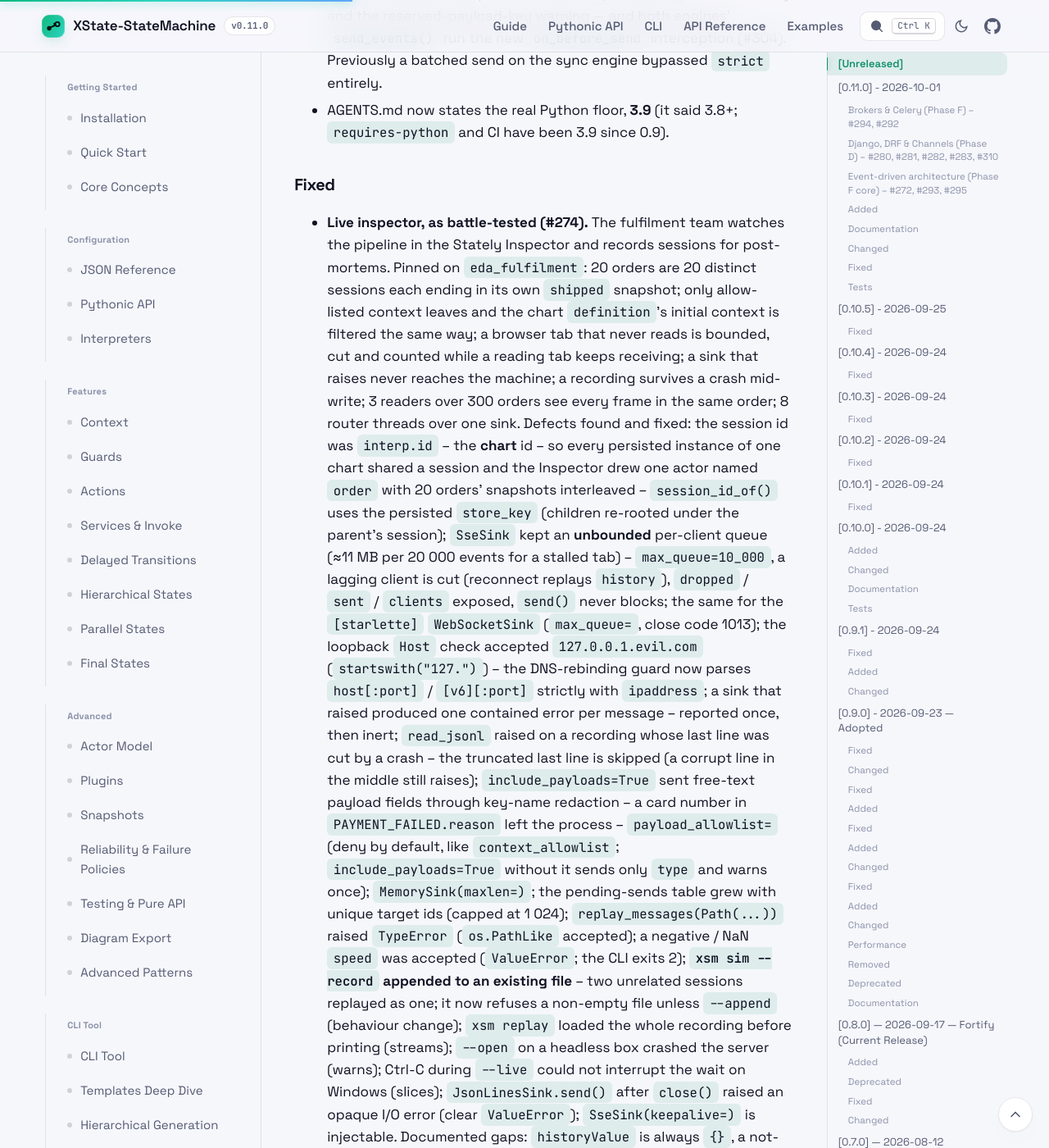
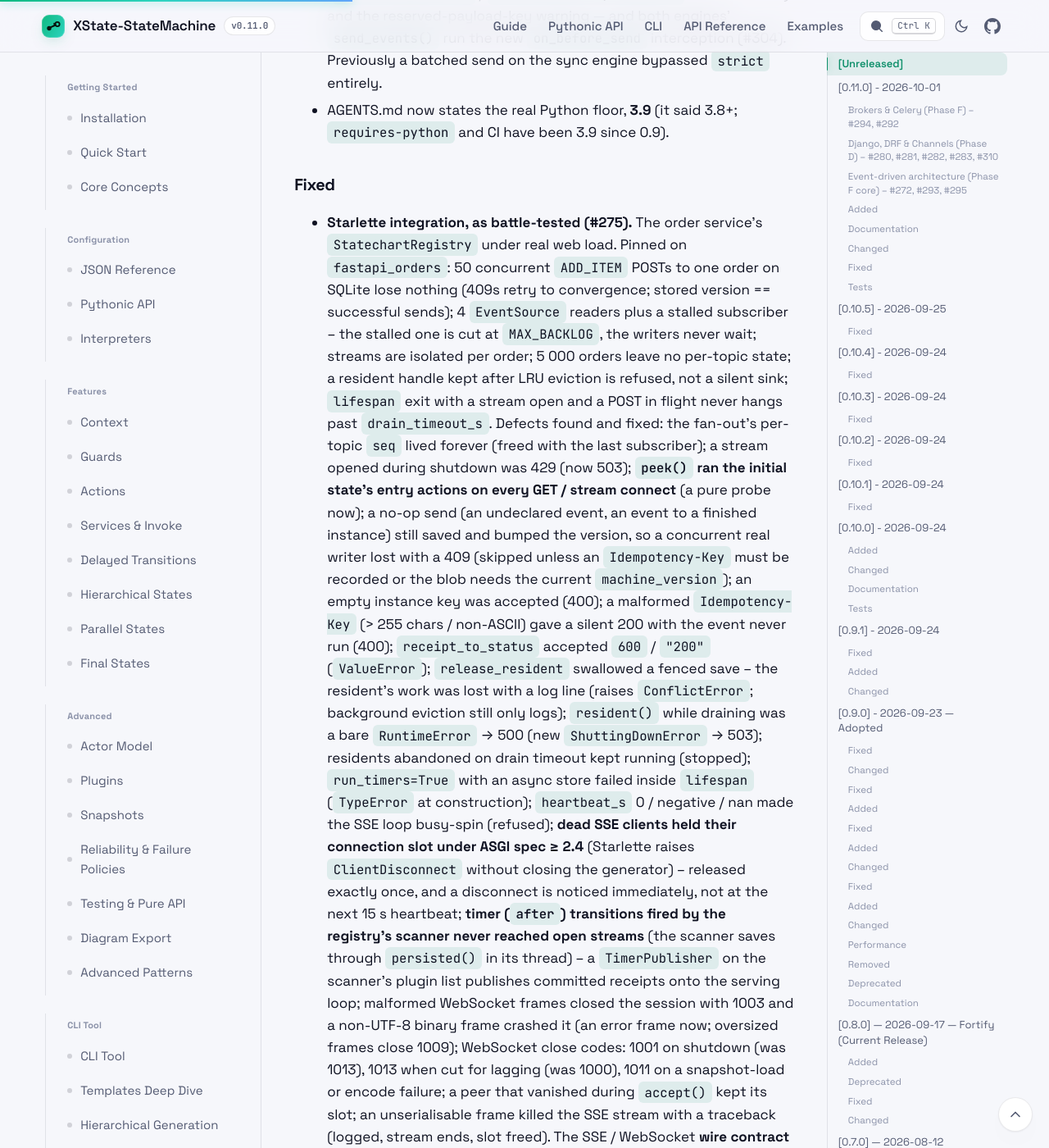
Before and after one commit to basiltt/xstate-statemachine, a Jekyll site: the page built from docs/_guide/changelog.md, in a window 1280 px wide and 1400 px high, scrolled down 43898 px. Shown: the whole window at 82% size. Built offline with Jekyll 4.4.1, drawn with Linux system fonts in a browser that asks for light colours; some of the changed text lies outside the part shown.

Commit message:
docs(275): changelog bullet (both copies), ShuttingDownError exported, API row
Co-Authored-By: Claude Fable 5 <noreply@anthropic.com>

```diff
--- a/docs/_guide/changelog.md
+++ b/docs/_guide/changelog.md
@@ -1456,6 +1456,51 @@ _No unreleased changes yet._
 
 ### Fixed
 
+- **Starlette integration, as battle-tested (#275).** The order service's
+  `StatechartRegistry` under real web load. Pinned on `fastapi_orders`:
+  50 concurrent `ADD_ITEM` POSTs to one order on SQLite lose nothing
+  (409s retry to convergence; stored version == successful sends); 4
+  `EventSource` readers plus a stalled subscriber -- the stalled one is
+  cut at `MAX_BACKLOG`, the writers never wait; streams are isolated per
+  order; 5 000 orders leave no per-topic state; a resident handle kept
+  after LRU eviction is refused, not a silent sink; `lifespan` exit with
+  a stream open and a POST in flight never hangs past `drain_timeout_s`.
+  Defects found and fixed: the fan-out's per-topic `seq` lived forever
+  (freed with the last subscriber); a stream opened during shutdown was
+  429 (now 503); **`peek()` ran the initial state's entry actions on
+  every GET / stream connect** (a pure probe now); a no-op send (an
+  undeclared event, an event to a finished instance) still saved and
+  bumped the version, so a concurrent real writer lost with a 409
+  (skipped unless an `Idempotency-Key` must be recorded or the blob
+  needs the current `machine_version`); an empty instance key was
+  accepted (400); a malformed `Idempotency-Key` (> 255 chars /
+  non-ASCII) gave a silent 200 with the event never run (400);
+  `receipt_to_status` accepted `600` / `"200"` (`ValueError`);
+  `release_resident` swallowed a fenced save -- the resident's work was
+  lost with a log line (raises `ConflictError`; background eviction
+  still only logs); `resident()` while draining was a bare
+  `RuntimeError` → 500 (new `ShuttingDownError` → 503); residents
+  abandoned on drain timeout kept running (stopped); `run_timers=True`
+  with an async store failed inside `lifespan` (`TypeError` at
+  construction); `heartbeat_s` 0 / negative / nan made the SSE loop
+  busy-spin (refused); **dead SSE clients held their connection slot
+  under ASGI spec ≥ 2.4** (Starlette raises `ClientDisconnect` without
+  closing the generator) -- released exactly once, and a disconnect is
+  noticed immediately, not at the next 15 s heartbeat; **timer
+  (`after`) transitions fired by the registry's scanner never reached
+  open streams** (the scanner saves through `persisted()` in its
+  thread) -- a `TimerPublisher` on the scanner's plugin list publishes
+  committed receipts onto the serving loop; malformed WebSocket frames
+  closed the session with 1003 and a non-UTF-8 binary frame crashed it
+  (an error frame now; oversized frames close 1009); WebSocket close
+  codes: 1001 on shutdown (was 1013), 1013 when cut for lagging (was
+  1000), 1011 on a snapshot-load or encode failure; a peer that vanished
+  during `accept()` kept its slot; an unserialisable frame killed the
+  SSE stream with a traceback (logged, stream ends, slot freed). The
+  SSE / WebSocket **wire contract** (frames, reconnect = fresh snapshot
+  with no replay, close codes) and the per-process fan-out rule are
+  documented; `registry.py` split (`_act_helpers`, `_probes`,
+  `_scanner`).
 - **Live inspector, as battle-tested (#274).** The fulfilment team
   watches the pipeline in the Stately Inspector and records sessions for
   post-mortems. Pinned on `eda_fulfilment`: 20 orders are 20 distinct
```
Also changed, not shown: docs/api/index.md (+1 -1 lines), CHANGELOG.md, 1 other file.
